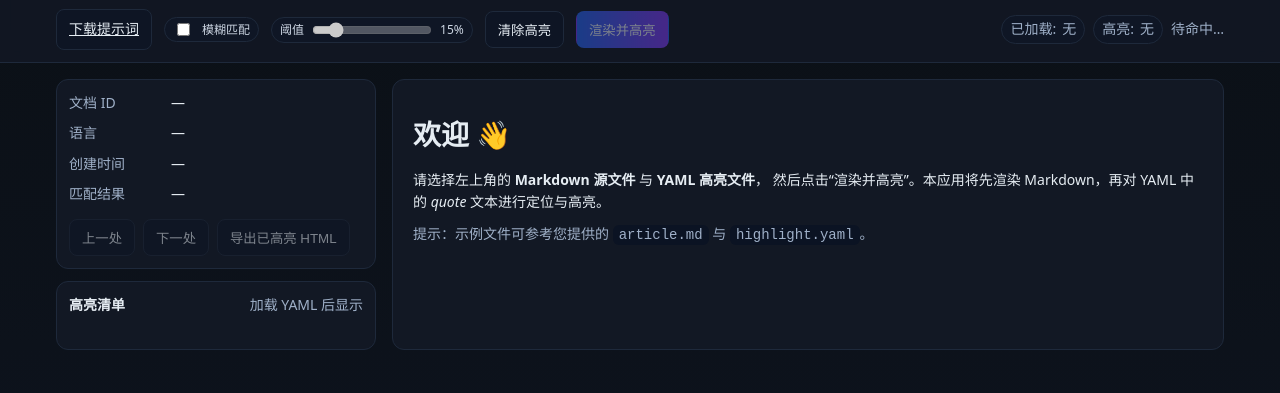
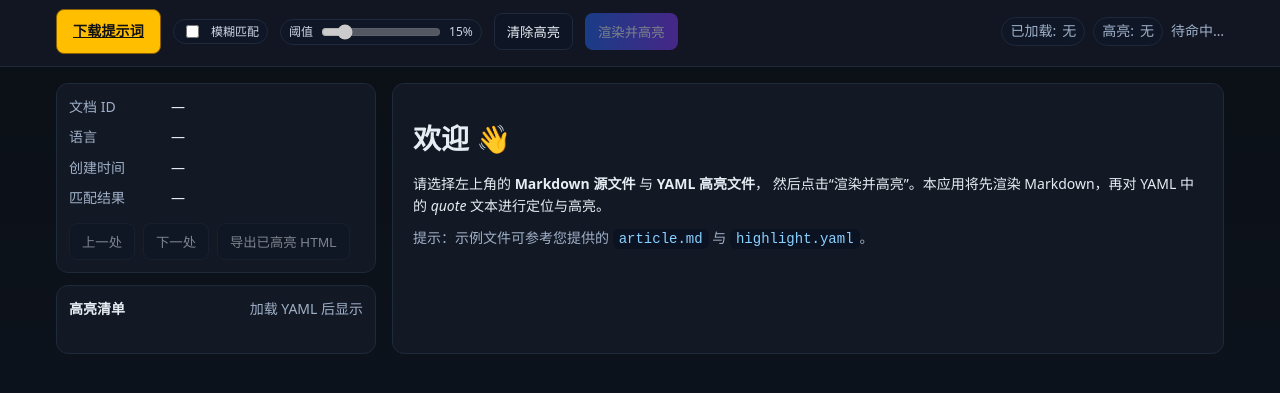
Before and after one commit to meomeo-dev/html_highlight_rendering, a plain HTML site: page index.html in a window 1280 px wide. Shown: the part 55-448 px from the top of the page. Drawn offline with nearby package versions, Linux system fonts and the light colour scheme.

Commit message:
feat(ui): make example filenames clickable downloadable links in hint paragraph
Wrap article.md and highlight.yaml with <a download> while preserving <code> styling; improves discoverability and convenience.

```diff
--- a/index.html
+++ b/index.html
@@ -19,6 +19,11 @@
 				--mark-bg: #ffee99;
 				--mark-fg: #242424;
 				--border: #1e293b;
+				/* W&B（Weights & Biases）风格主色：高对比黄与墨色文字 */
+				--wb-yellow: #ffbe00;
+				--wb-yellow-hover: #ffcc33;
+				--wb-yellow-active: #e5ad00;
+				--wb-ink: #111111;
 			}
 
 			* { box-sizing: border-box; }
@@ -80,6 +85,22 @@
 				border-radius: 8px;
 				cursor: pointer;
 			}
+			/* 高可见度：W&B 风格按钮（纯色、非渐变） */
+			.button.wb {
+				background: var(--wb-yellow);
+				color: var(--wb-ink);
+				border-color: #8a5d00; /* 与黄相近的深色描边，增强分层 */
+				font-weight: 700;
+				letter-spacing: 0.2px;
+			}
+			.button.wb:hover { background: var(--wb-yellow-hover); }
+			.button.wb:active { background: var(--wb-yellow-active); }
+			.button.wb:focus-visible {
+				outline: 2px solid #ffd466;
+				outline-offset: 2px;
+			}
+			/* 稍大的尺寸，提升显眼度 */
+			.button.lg { padding: 10px 16px; font-size: 14px; }
 			.button.primary {
 				background: linear-gradient(90deg, #2563eb, #7c3aed);
 				border-color: transparent;
@@ -210,7 +231,7 @@
 						<input type="file" id="yamlInput" accept=".yaml,.yml" />
 					</div>
 
-					<a class="button" href="highlight.prompt.md" download title="下载用于生成高亮的提示词模板（highlight.prompt.md）">下载提示词</a>
+					<a class="button wb lg" href="highlight.prompt.md" download title="下载用于生成高亮的提示词模板（highlight.prompt.md）">下载提示词</a>
 
 						<label class="badge" title="仅对未命中的条目尝试模糊匹配（编辑距离阈值约 15%）" style="cursor:pointer;">
 							<input type="checkbox" id="fuzzyToggle" style="margin-right:6px; accent-color:#7cc0ff;"> 模糊匹配
@@ -262,7 +283,7 @@
 							请选择左上角的 <strong>Markdown 源文件</strong> 与 <strong>YAML 高亮文件</strong>，
 							然后点击“渲染并高亮”。本应用将先渲染 Markdown，再对 YAML 中的 <em>quote</em> 文本进行定位与高亮。
 						</p>
-						<p class="hint">提示：示例文件可参考您提供的 <code>article.md</code> 与 <code>highlight.yaml</code>。</p>
+						<p class="hint">提示：示例文件可参考您提供的 <a href="article.md" download title="下载示例 Markdown 文档"><code>article.md</code></a> 与 <a href="highlight.yaml" download title="下载示例高亮配置 YAML"><code>highlight.yaml</code></a>。</p>
 					</article>
 				</section>
 			</main>
```
